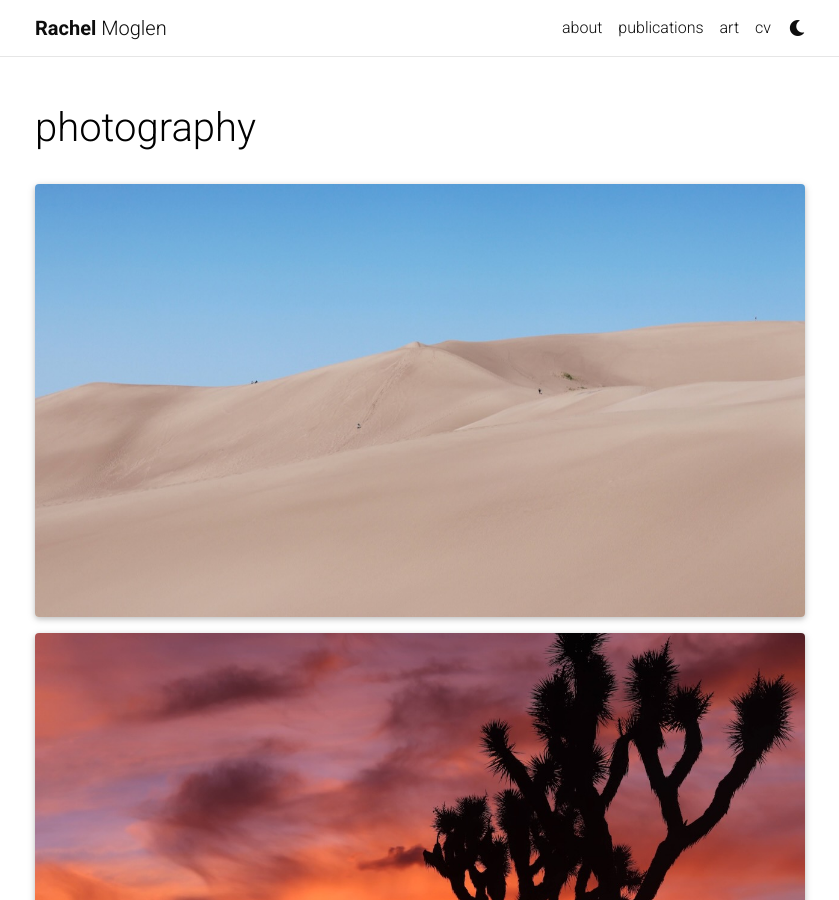
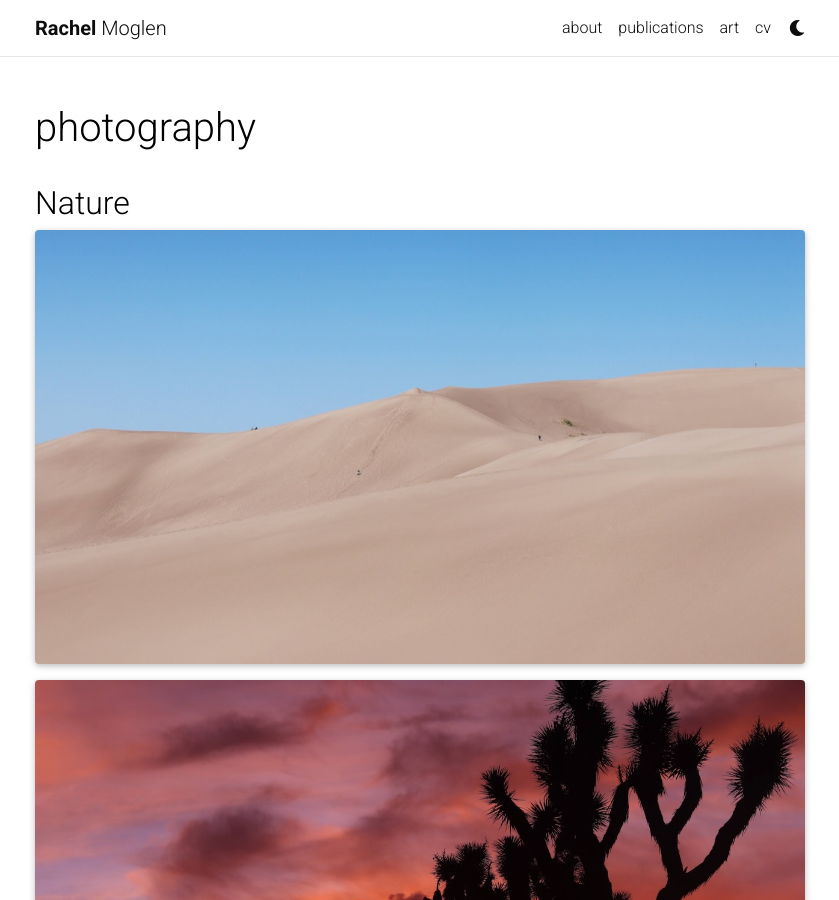
Before and after one commit to rmoglen/rmoglen.github.io, a Jekyll site: the page built from _projects/photography.md, in a window 1280 px wide and 900 px high. Shown: the whole window, without its empty margins (220-1059 px from the left). Built offline with Jekyll 4.4.1, drawn with Linux system fonts in a browser that asks for light colours; full-size pictures stand in for the smaller copies a plugin makes; comment, search, counter and statistics services are not loaded; a style sheet for code colours, icons or effects is not loaded.

Commit message:
trying to add delimiters

```diff
--- a/_projects/photography.md
+++ b/_projects/photography.md
@@ -7,7 +7,7 @@ importance: 2
 category: work
 ---
 
-
+<h2 class="year">{{"Nature"}}</h2>
 <div class="row">
     <div class="col-sm mt-3 mt-md-0">
         {% include figure.html path="assets/img/25.jpeg" class="img-fluid rounded z-depth-1" %}
```
